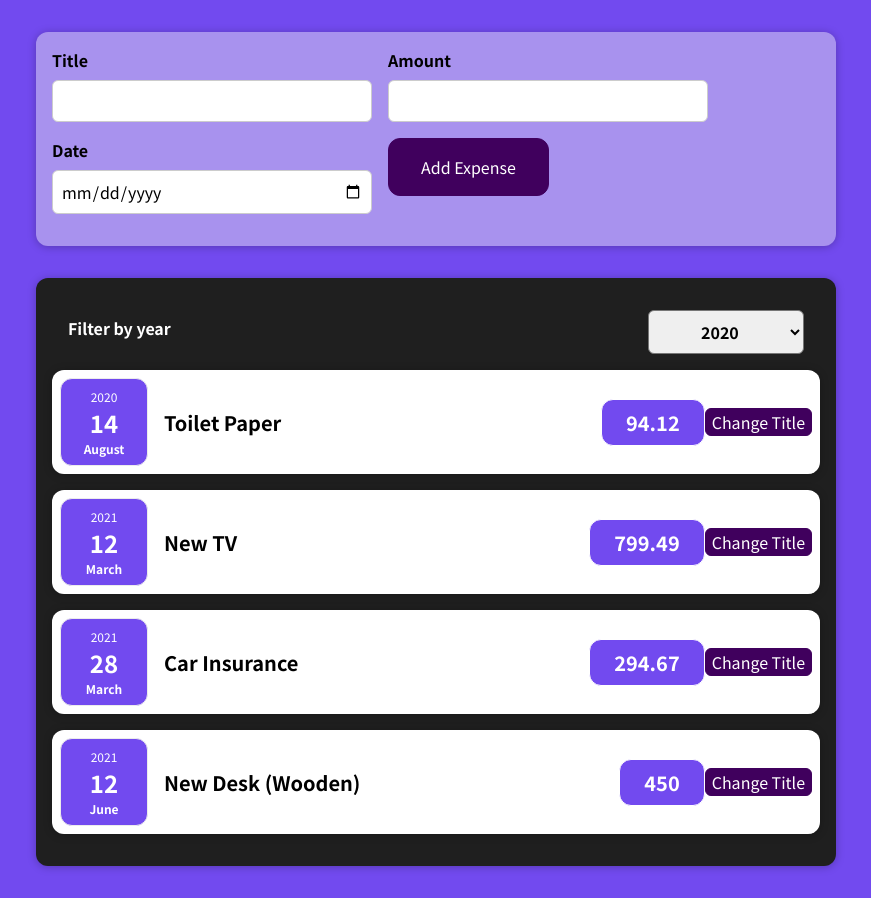
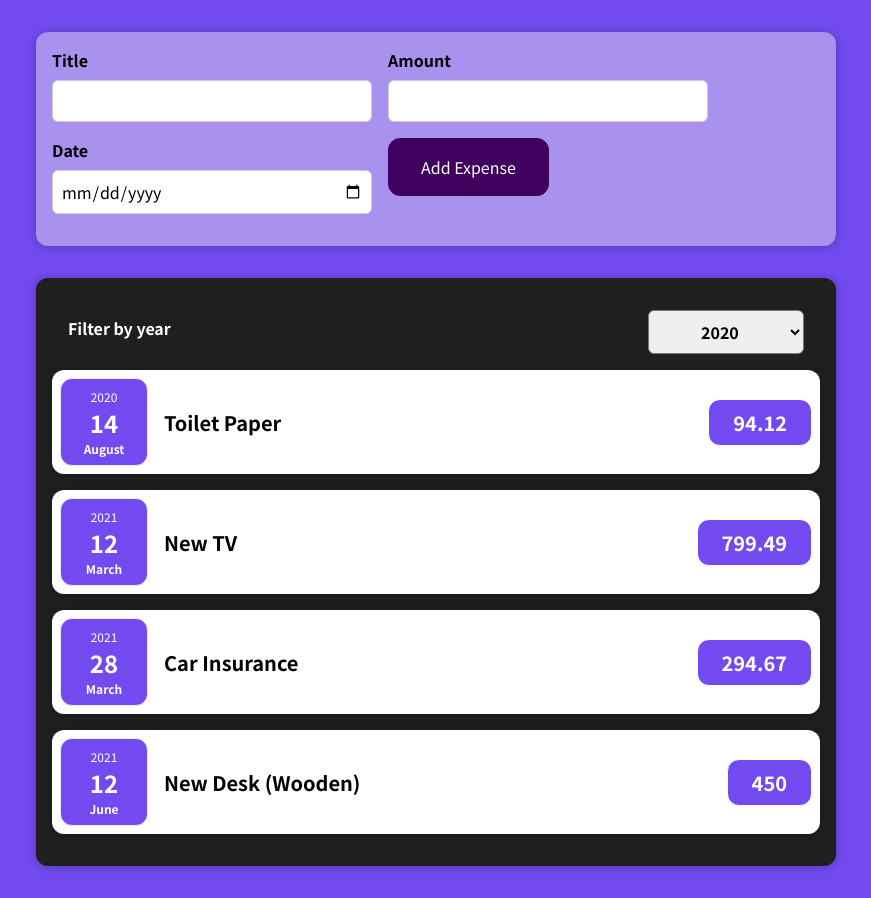
Before and after one commit to Sherlock-B221/expenses-tracker-react, a React (Create React App) app: page / in a window 1280 px wide. Shown: the whole page, without its empty margins (204-1075 px from the left). Built offline with nearby package versions, Linux system fonts and the light colour scheme.

Commit message:
removed change title option

```diff
--- a/src/components/Expenses/ExpenseItem.js
+++ b/src/components/Expenses/ExpenseItem.js
@@ -4,23 +4,11 @@ import {Card} from "../UI/Card";
 import React, { useState } from "react";
 
 export const ExpenseItem = (props) => {
-    const [title,setTitle] = useState(props.title);
-
-    const changeTitleHandler = () => {
-        if(title==='Updated!')
-        {
-            setTitle('henlo')
-        }
-        else
-
-        setTitle('Updated!')
-    }
     return <Card className='expense-item'>
         <ExpenseDate date={props.date}/>
         <div className="expense-item__description">
-            <h2>{title}</h2>
+            <h2>{props.title}</h2>
             <div className="expense-item__price">{props.price}</div>
         </div>
-        <button onClick={changeTitleHandler}>Change Title</button>
     </Card>
 }
```
